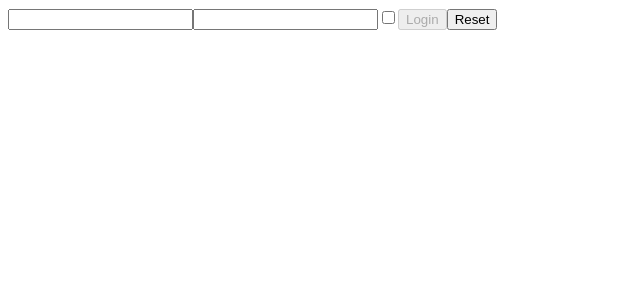
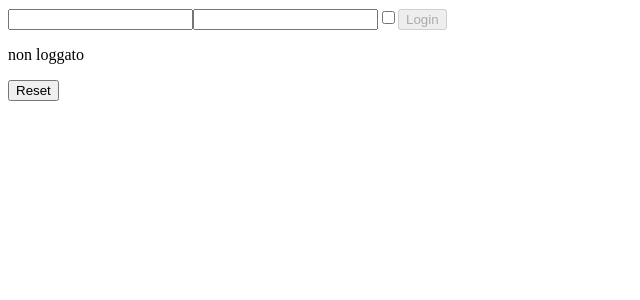
Before and after one commit to Alecs25/react_stuff, a React (Vite) app: page / in a window 1280 px wide. Shown: the top 300 px of the page, without its empty margins (0-640 px from the left). Built offline with nearby package versions, Linux system fonts and the light colour scheme.

Commit message:
first commit

```diff
--- a/src/Login.jsx
+++ b/src/Login.jsx
@@ -10,16 +10,15 @@ export function Login() {
 	useEffect(() => {
 		if (userName !== "" && password !== "") {
 			setButtonEnabler(false);
-			console.log(buttonEnabler);
+			//	console.log(buttonEnabler);
 		} else {
 			setButtonEnabler(true);
-			console.log(userName, password);
+			//console.log(userName, password);
 		}
 	}, [userName, password]);
 
 	function onLogin() {
 		setLoggedIn(true);
-		alert("loggato:" + " " + loggedIn);
 	}
 
 	function handleChange(e) {
@@ -37,18 +36,26 @@ export function Login() {
 		setRememberMe(false);
 	}
 
-function handleRememberMe(){
-    setRememberMe(!rememberMe)
+	function handleRememberMe() {
+		setRememberMe(!rememberMe);
+	}
+
+	function handleLogin(e) {
+		e.preventDefault();
+		alert("stai per loggarti");
 	}
 
 	return (
 		<div>
+			<form onSubmit={handleLogin}>
 				<input name="user" type="text" onChange={handleChange} value={userName} />
 				<input name="pass" type="text" onChange={handleChange} value={password} />
-			<input checked={rememberMe} onClick={handleRememberMe} type="checkbox" />
+				<input checked={rememberMe} onChange={handleRememberMe} type="checkbox" />
 				<button onClick={onLogin} disabled={buttonEnabler}>
 					Login
 				</button>
+			</form>
+			<p>{loggedIn ? "loggato" : "non loggato"}</p>
 			<button onClick={handleReset}>Reset</button>
 		</div>
 	);
```
Lines whose indentation alone changed are shown as unchanged.
